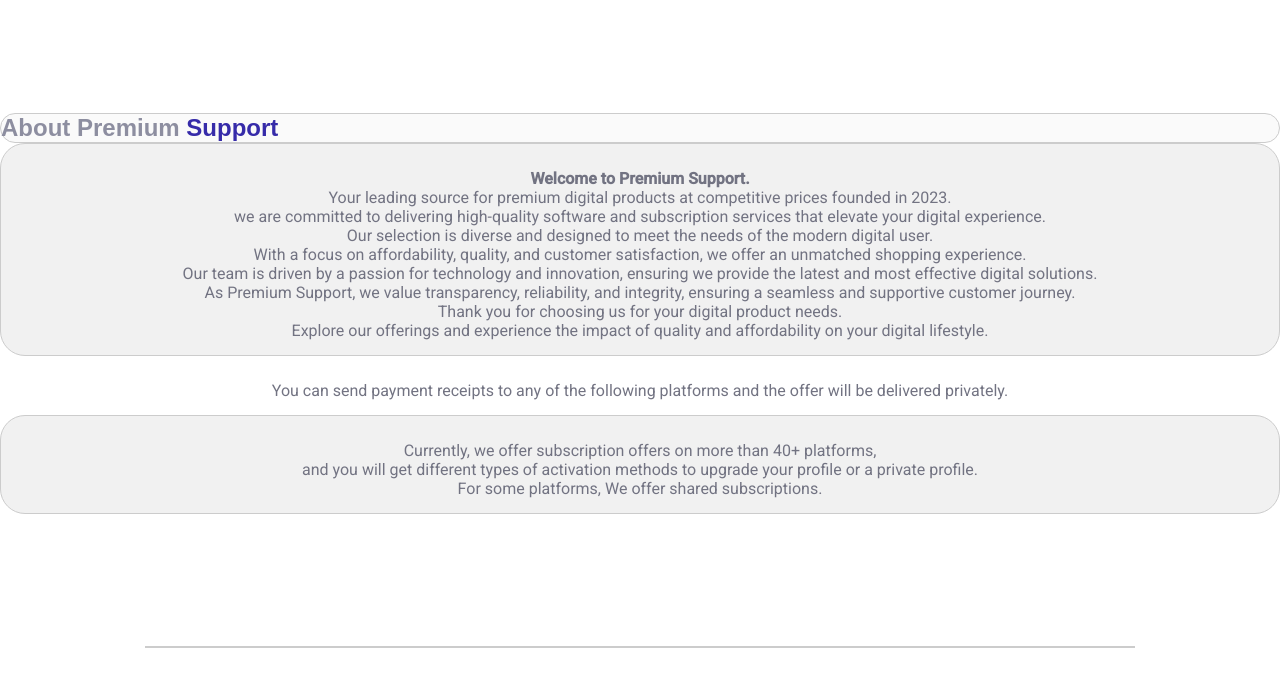
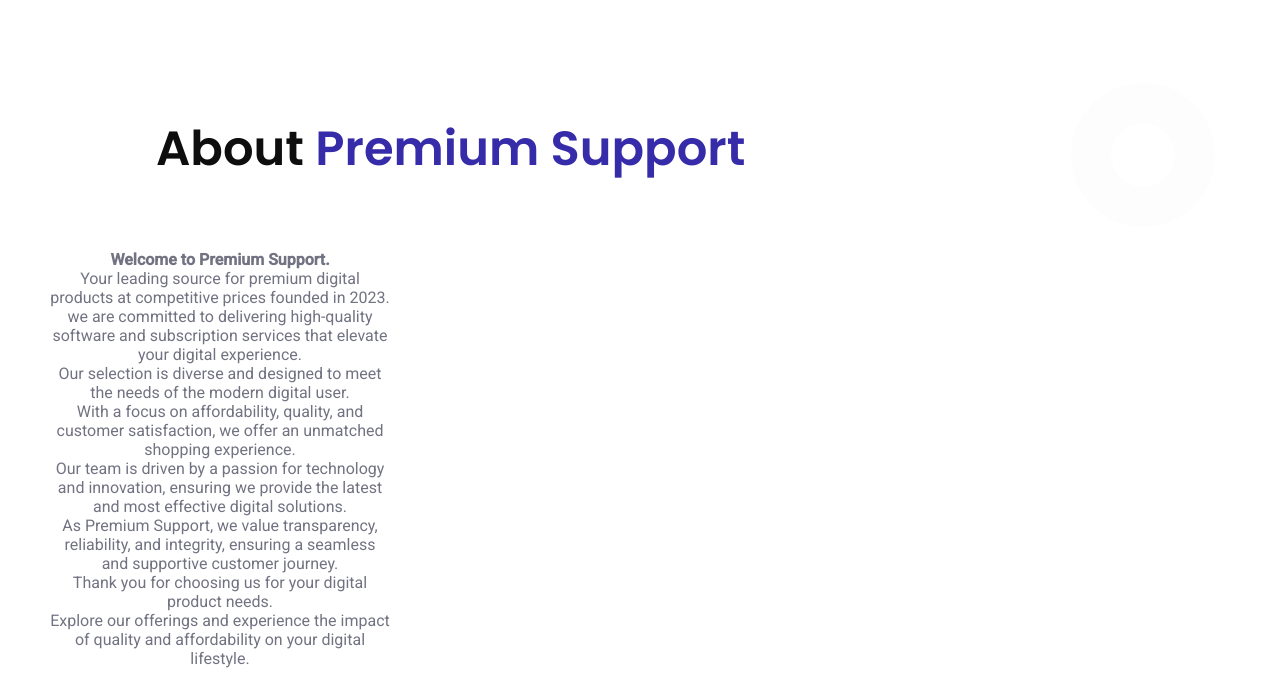
Before and after one commit to dusqut/premisupport, a plain HTML site: page index.html in a window 1280 px wide. Shown: the part 3957-4645 px from the top of the page. Drawn offline with nearby package versions, Linux system fonts and the light colour scheme.

Commit message:
Update index.html

```diff
--- a/index.html
+++ b/index.html
@@ -678,10 +678,10 @@
 
       <!--========== ABOUT ===========-->
       <section class="faqs section" id="about">
-        <h1 class="functions_data">
-            About Premium <span class="functions_title-secondary">Support</span>
-          </h1>
-          <div class="produts_list">
+          <h2 class="faqs_title-center faqs_title container">
+          About <span class="faqs_title-secondary">Premium Support</span>
+          </h2>
+          <div class="functions_list-container">
             <p class="functions_subtitle">
               <strong>Welcome to Premium Support.</strong><br/> Your leading source for premium digital products at competitive prices founded in 2023. <br/>
               we are committed to delivering high-quality software and subscription services that elevate your digital experience. <br/>
```
